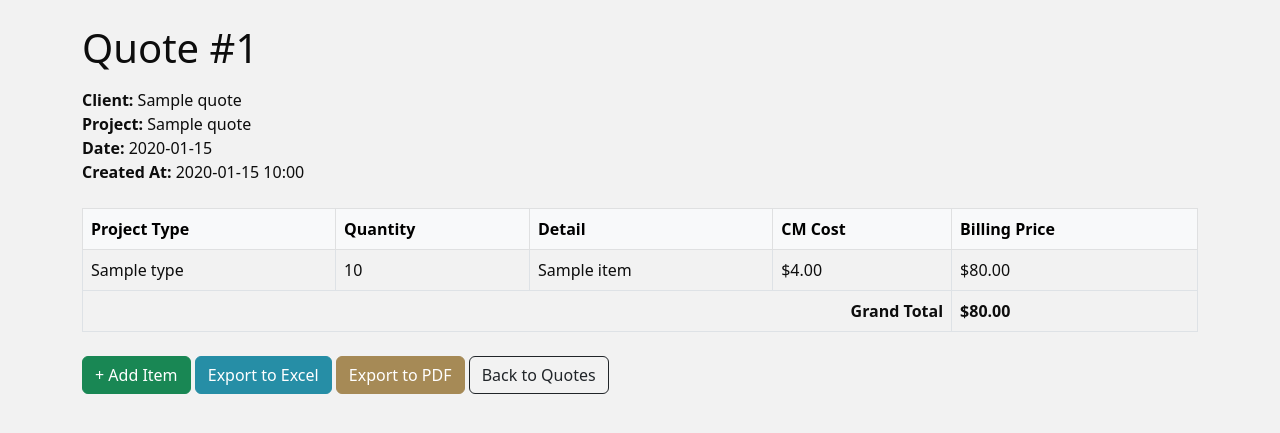
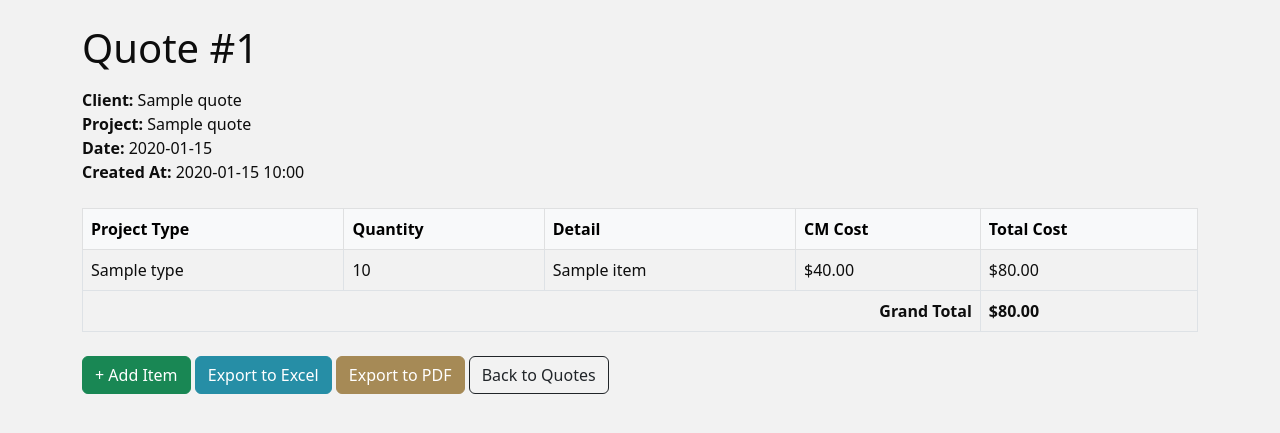
Before and after one commit to sbcybersolutions/quote-app, a Flask app: page /quote/1 in a window 1280 px wide. Shown: the part 56-489 px from the top of the page. Run offline with Flask 3, Linux system fonts and the light colour scheme; tables that the repository leaves empty hold one stand-in row (values such as "Sample post").

Commit message:
updated unit cost to be internal cost counting the quantity

```diff
--- a/app/templates/add_item.html
+++ b/app/templates/add_item.html
@@ -17,7 +17,7 @@
         </select>
       </div>
 
-      <div class="col-md-2">
+      <div class="col-md-1">
         <label class="form-label">Quantity</label>
         <input type="number" class="form-control" name="quantity" min="1" required>
       </div>
@@ -27,7 +27,7 @@
         <input type="text" class="form-control" name="custom_label" placeholder="e.g., French Translation">
       </div>
 
-      <div class="col-md-1">
+      <div class="col-md-2">
         <label class="form-label">CM Cost</label>
         <input type="text" class="form-control" id="unit_cost" readonly>
       </div>
@@ -54,7 +54,7 @@
           .then(res => res.json())
           .then(data => {
             const unitCost = data.unit_cost;
-            unitCostField.value = `$${unitCost.toFixed(2)}`;
+            unitCostField.value = `$${(unitCost * quantity).toFixed(2)}`;
             totalCostField.value = `$${(unitCost / 0.5 * quantity).toFixed(2)}`;
           });
       }
--- a/app/templates/quote_detail.html
+++ b/app/templates/quote_detail.html
@@ -18,7 +18,7 @@
         <th>Quantity</th>
         <th>Detail</th>
         <th>CM Cost</th>
-        <th>Billing Price</th>
+        <th>Total Cost</th>
       </tr>
     </thead>
     <tbody>
@@ -27,7 +27,7 @@
           <td>{{ item.project_type.name }}</td>
           <td>{{ item.quantity }}</td>
           <td>{{ item.custom_label or '' }}</td>
-          <td>${{ '%.2f'|format(item.unit_cost) }}</td>
+          <td>${{ '%.2f'|format(item.unit_cost * item.quantity) }}</td>
           <td>${{ '%.2f'|format(item.total_cost) }}</td>
         </tr>
       {% endfor %}
```
